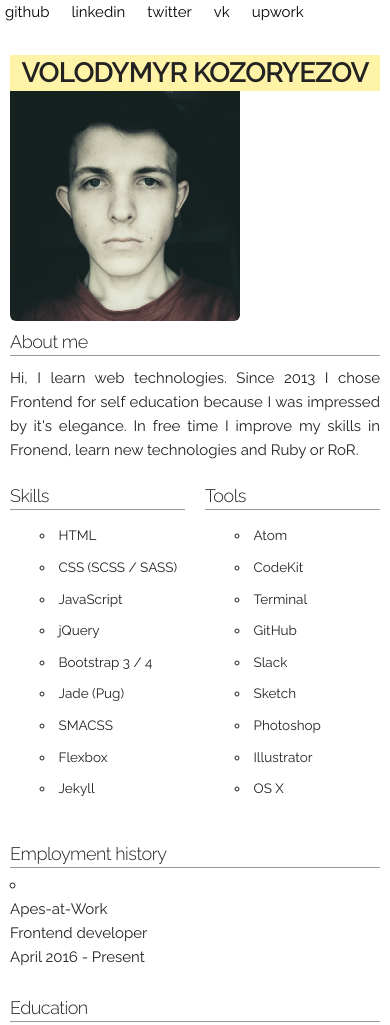
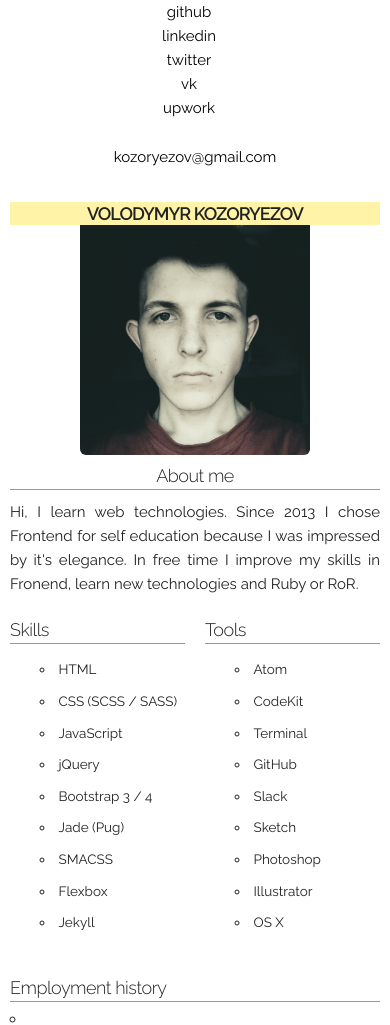
Before and after one commit to lordgodric/cv, a plain HTML site: page index.html in a window 390 px wide. Shown: the top 1025 px of the page. Drawn offline with Linux system fonts and the light colour scheme.

Commit message:
add responsive

```diff
--- a/css/main.scss
+++ b/css/main.scss
@@ -2,6 +2,8 @@ p {
     margin-bottom: 0;
 }
 
+body {
+}
 h1,
 h2,
 h4,
@@ -20,8 +22,22 @@ a {
     }
 }
 .l-nav {
-    height: 22px;
+    min-height: 22px;
+    display: flex;
+    @media screen and (max-width: 500px) {
+        flex-direction: column;
+        li {
+          margin: 0;
+          align-items: center;
+        }
+    }
     ul {
+        @media screen and (max-width: 500px) {
+            flex-direction: column;
+            li {
+              margin: 0;
+            }
+        }
         list-style: none;
         li {
             margin-right: 12px;
@@ -46,25 +62,9 @@ a {
     h5 {
         border-bottom: 1px solid #999;
     }
+    .main-wrapper {
+        display: flex;
 
-    .main-wrapper {
-      display: flex;
-
-      .left {
-        order: 1;
-
-        @media screen and (max-width: 500px) {
-          order: 2;
-        }
-      }
-
-      .right {
-        order: 2;
-
-        @media screen and  (max-width: 500px) {
-          order: 1;
-        }
-      }
     }
 }
 .about-me {
@@ -81,5 +81,20 @@ a {
     background-color: #FFF3A7;
     margin: 0;
 
+    @media screen and  (max-width: 768px) {
+      font-size: 18px;
+    }
+}
 
+.left {
+    order: 1;
+    @media screen and (max-width: 500px) {
+        order: 2;
+    }
 }
+.right {
+    order: 2;
+    @media screen and (max-width: 500px) {
+        order: 1;
+    }
+}
--- a/index.html
+++ b/index.html
@@ -35,11 +35,11 @@
 
     <!-- Primary Page Layout
   –––––––––––––––––––––––––––––––––––––––––––––––––– -->
-    <nav class="l-nav ">
+    <nav class="l-nav top">
         <div class="container">
             <div class="row">
                 <div class="social nine columns ">
-                    <ul class="row start-xs middle-xs ">
+                    <ul class="row menu start-xs middle-xs ">
                         <li><a href="https://github.com/lordgodric">github</a></li>
                         <li><a href="https://ua.linkedin.com/in/volodymyr-kozoryezov-713892123">linkedin</a></li>
                         <li><a href="">twitter</a></li>
@@ -48,7 +48,7 @@
                     </ul>
 
                 </div>
-                <div class="email two columns">
+                <div class="email two columns center-xs">
                   <a href="mailto:kozoryezov@gmail.com">kozoryezov@gmail.com</a>
                 </div>
             </div>
@@ -118,8 +118,8 @@
                         </li>
                     </ul>
                 </div>
-                <div class="four columns right">
-                    <h3 class="name"><b>Volodymyr Kozoryezov</b></h3>
+                <div class="four columns right center-xs">
+                    <h3 class="name center-xs"><b>Volodymyr Kozoryezov</b></h3>
                     <img src="images/avatar.png" alt="" class="avatar">
                     <div class="about-me">
                         <h5>About me</h5>
```
Also changed, not shown: css/main.css.
